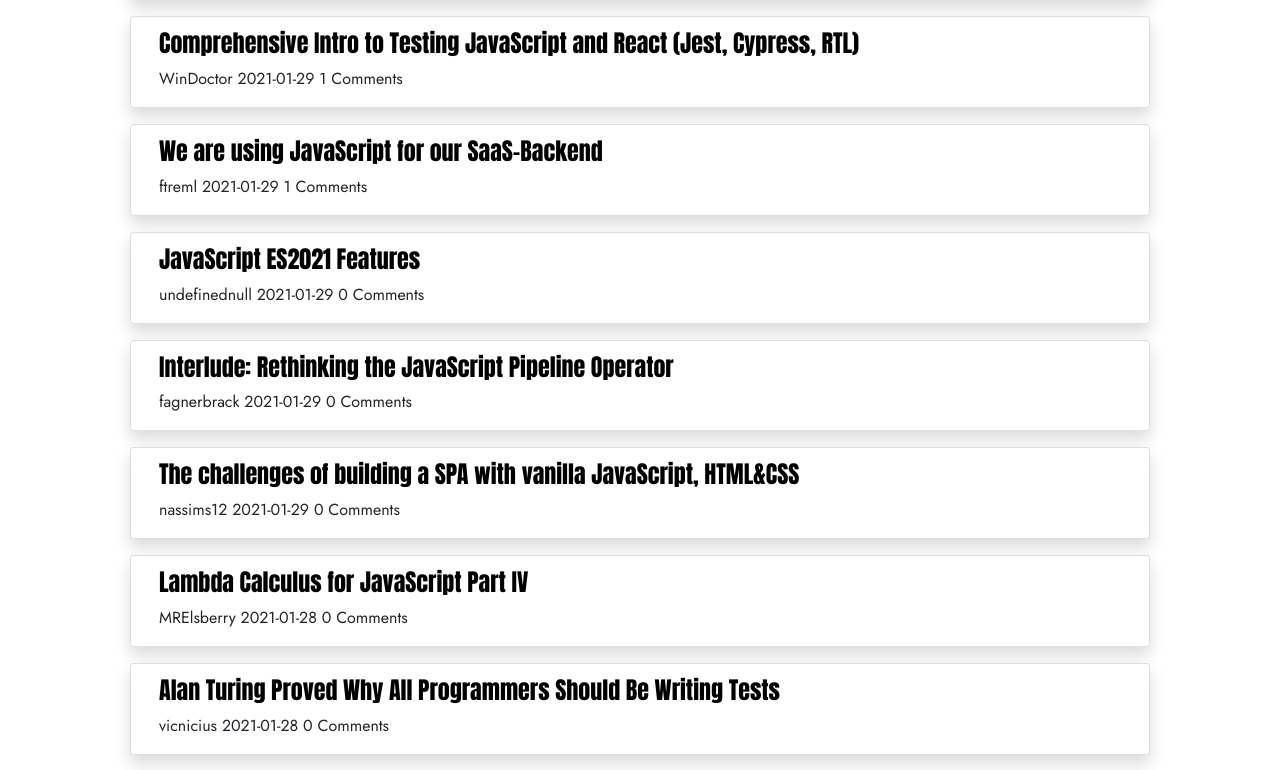
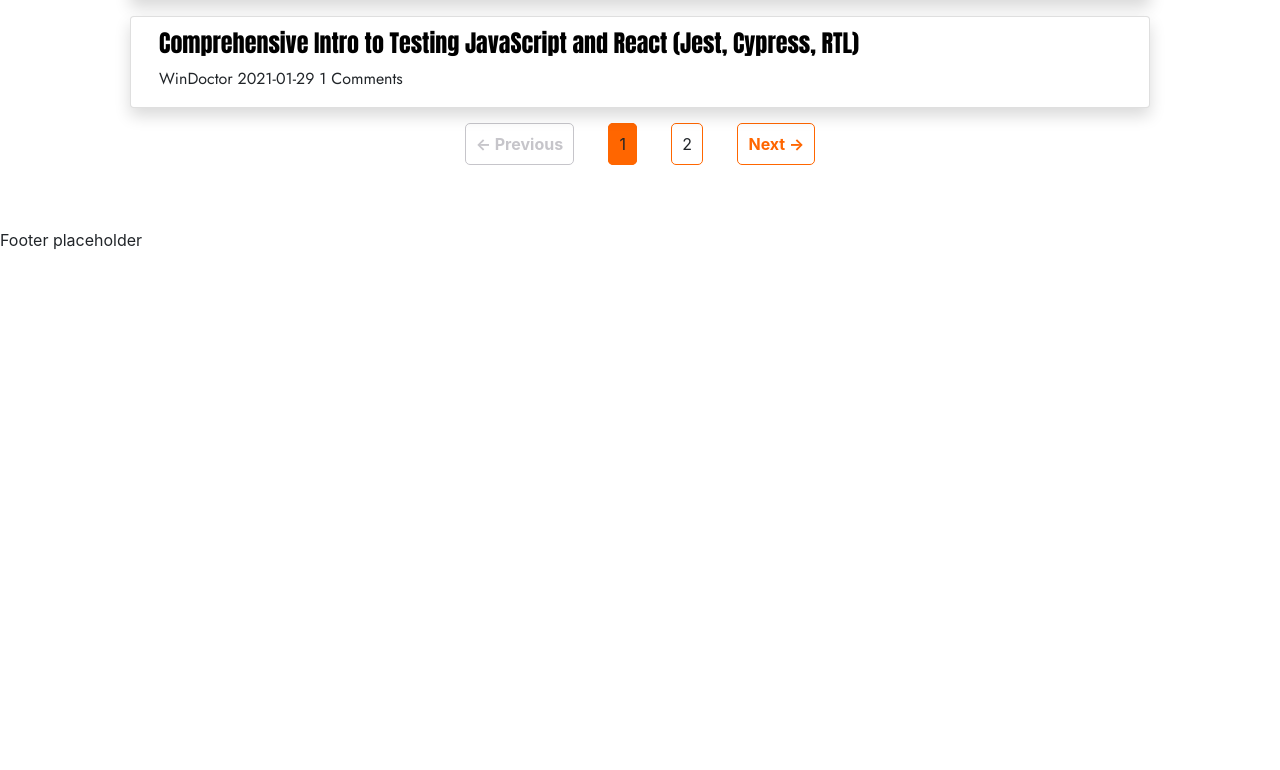
Before and after one commit to timjoschneider/coderNews, a React (Create React App) app: page / in a window 1280 px wide. Shown: the part 1122-1892 px from the top of the page. After the commit the page ends 1374 px from the top, so only its background shows below. Built offline with nearby package versions, Linux system fonts and the light colour scheme; the HTML template or start-up script is replaced by a standard one.

Commit message:
package react-paginate@7.0.0 and pagination added

```diff
--- a/package.json
+++ b/package.json
@@ -9,6 +9,7 @@
     "react": "^17.0.1",
     "react-bootstrap": "^1.4.3",
     "react-dom": "^17.0.1",
+    "react-paginate": "^7.0.0",
     "react-scripts": "4.0.1",
     "web-vitals": "^0.2.4"
   },
--- a/src/components/Main.js
+++ b/src/components/Main.js
@@ -1,30 +1,56 @@
 import React, { useState, useEffect } from 'react';
 import MyCard from './MyCard';
 import {hits} from '../data/dummy.json';
+import ReactPaginate from 'react-paginate';
+import '../css/pagination.css';
 
 
 const Main = () => {
 
     const [data, setData ] = useState([...hits]);
+    const [currentPage, setCurrentPage] = useState(0);
 
     useEffect(() => {
         let interval = setInterval(() => {
             setData([...hits]);
             console.log("interval fired");
-        }, 10000);
+        }, 300000);
         return () => clearInterval(interval);
     }, []);
 
-    // const handleUserInput = ({ target }) => {
-    //     console.log(target.value);
-    //   };
+
+    //  --- PAGINATION --- //
+    const PER_PAGE = 10;
+    const offset = currentPage * PER_PAGE;
+
+    // map over entries and insert cards
+    const currentPageData = data
+        .slice(offset, offset + PER_PAGE)
+        .map((entry, i) => {return <MyCard key={i} data={entry}/>});
+
+    const pageCount = Math.ceil(data.length / PER_PAGE);
+    function handlePageClick({ selected: selectedPage }) {
+        setCurrentPage(selectedPage);
+    }
 
     return (
         <div className="container">
-            <div className="row m-5">
-                {data.map((entry, i) => {
-                    return <MyCard key={i} data={entry}/>
-                })}
+            <div className="row m-5 d-flex justify-content-center">
+                {/* cards */}
+                {currentPageData}
+                <div className="col-5 ">
+                    <ReactPaginate
+                        previousLabel={"← Previous"}
+                        nextLabel={"Next →"}
+                        pageCount={pageCount}
+                        onPageChange={handlePageClick}
+                        containerClassName={"pagination"}
+                        previousLinkClassName={"pagination__link"}
+                        nextLinkClassName={"pagination__link"}
+                        disabledClassName={"pagination__link--disabled"}
+                        activeClassName={"pagination__link--active"}
+                    />
+                </div>
             </div>
         </div>
     );
--- /dev/null
+++ b/src/css/pagination.css
@@ -0,0 +1,28 @@
+.pagination {
+    display: flex;
+    justify-content: space-around;
+    list-style: none;
+    cursor: pointer;
+    padding: 2%;
+}
+
+.pagination a {
+    padding: 10px;
+    border-radius: 5px;
+    border: 1px solid #ff6600;
+    color: #ff6600;
+}
+
+.pagination__link {
+    font-weight: bold;
+}
+
+.pagination__link--active a {
+    color: #fff;
+    background: #ff6600;
+}
+
+.pagination__link--disabled a {
+    color: rgb(198, 197, 202);
+    border: 1px solid rgb(198, 197, 202);
+}
```
Also changed, not shown: src/index.css (+4 -8 lines), 1 other file (tests, documents, lock files or other folders).
